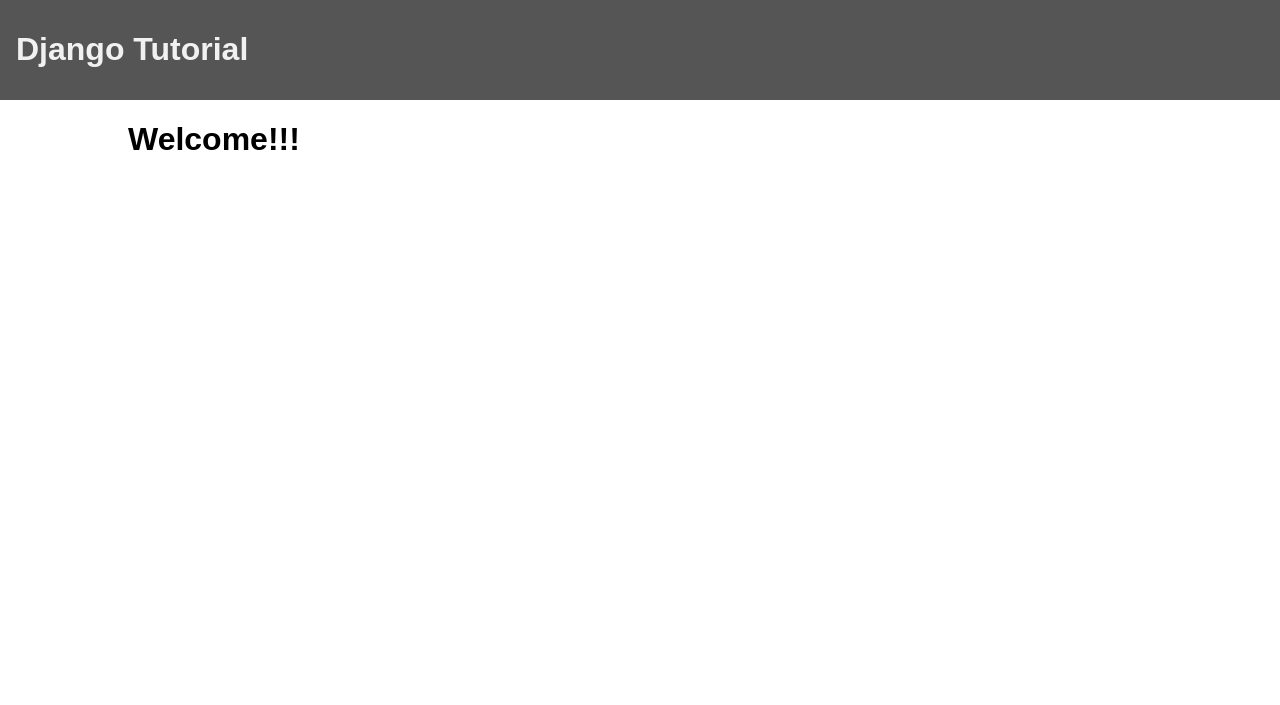
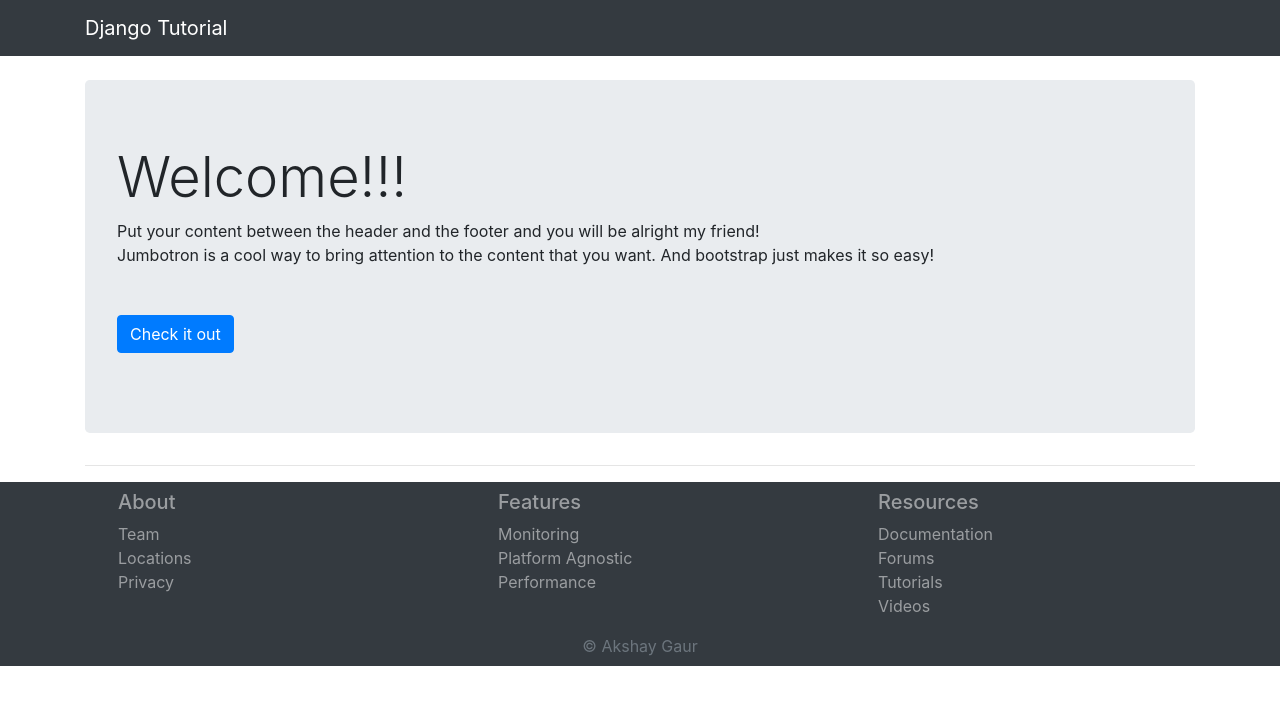
Before and after one commit to gaurakshay/django_tutorial, a Django app: page / in a window 1280 px wide. Shown: the top 705 px of the page. Run offline with Django 3.2, Linux system fonts and the light colour scheme; some libraries are stand-ins or nearby versions.

Commit message:
updated base.html and welcome.html to use bootstrap for styling.

```diff
--- a/tutorial/students/templates/base.html
+++ b/tutorial/students/templates/base.html
@@ -2,40 +2,62 @@
 <html lang="en">
 <head>
     <meta charset="UTF-8">
-    <title>{% block title %}Base HTML {% endblock title %}</title>
-    <style>
-        body {
-            font-family: Arial;
-            margin: 0 0 60px;
-        }
-
-        .header{
-            padding: 10px 16px;
-            background: #555;
-            color: #f1f1f1;
-        }
-
-        {#.footer {#}
-        {#    position: absolute;#}
-        {#    bottom: 0;#}
-        {#    width: 100%;#}
-        {#    height: 60px;#}
-        {#    background: #555;#}
-        {#    color: #f1f1f1;#}
-        {#}#}
-    </style>
+    <meta name="viewport" content="width=device-width, initial-scale=1, shrink-to-fit=no">
+    <title>{% block title %}Base HTML{% endblock title %}</title>
+    <link rel="stylesheet" href="https://stackpath.bootstrapcdn.com/bootstrap/4.1.1/css/bootstrap.min.css">
+{#    <link rel="stylesheet" href="https://stackpath.bootstrapcdn.com/bootswatch/4.1.1/materia/bootstrap.min.css">#}
+    <link rel="stylesheet" href="https://stackpath.bootstrapcdn.com/font-awesome/4.7.0/css/font-awesome.min.css">
 </head>
 <body>
-<header class="header" id="myHeader">
-    <h1>Django Tutorial</h1>
-</header>
-<div style="margin-left: 10%;">
-{% block content %}
-    {# Your content goes here #}
-{% endblock content %}
+<nav class="navbar navbar-expand-sm navbar-dark bg-dark">
+    <div class="container">
+        <a class="navbar-brand" href="#">Django Tutorial</a>
+    </div>
+</nav>
+<div class="container">
+    {% block content %}
+        {# Your content goes here #}
+    {% endblock content %}
+    <hr>
 </div>
-{#<footer class="footer" id="myFooter">#}
-{#    <h3>My Footer</h3>#}
-{#</footer>#}
+<footer class="py-2 bg-dark">
+    <div class="container">
+        <div class="row text-white-50">
+            <div class="col-md px-5">
+                <h5>About</h5>
+                <ul class="list-unstyled">
+                    <li>Team</li>
+                    <li>Locations</li>
+                    <li>Privacy</li>
+                </ul>
+            </div>
+            <div class="col-md px-5">
+                <h5>Features</h5>
+                <ul class="list-unstyled">
+                    <li>Monitoring</li>
+                    <li>Platform Agnostic</li>
+                    <li>Performance</li>
+                </ul>
+            </div>
+            <div class="col-md px-5">
+                <h5>Resources</h5>
+                <ul class="list-unstyled">
+                    <li>Documentation</li>
+                    <li>Forums</li>
+                    <li>Tutorials</li>
+                    <li>Videos</li>
+                </ul>
+            </div>
+            <div class="w-100"></div>
+            <div class="col-md text-muted text-center">
+                &copy; Akshay Gaur
+            </div>
+        </div>
+    </div>
+</footer>
+
+<script src="https://ajax.googleapis.com/ajax/libs/jquery/3.3.1/jquery.min.js"></script>
+<script src="https://unpkg.com/popper.js/dist/umd/popper.min.js"></script>
+<script src="https://stackpath.bootstrapcdn.com/bootstrap/4.1.1/js/bootstrap.min.js"></script>
 </body>
 </html>
--- a/tutorial/students/templates/welcome.html
+++ b/tutorial/students/templates/welcome.html
@@ -1,15 +1,17 @@
 {% extends 'base.html' %}
 
 {% block title %} Welcome! {% endblock title %}
-{#<!doctype html>#}
-{#<html lang="en">#}
-{#<head>#}
-{#    <meta charset="UTF-8">#}
-{#    <title>Hi</title>#}
-{#</head>#}
-{#<body>#}
 {% block content %}
-    <h1>Welcome!!!</h1>
+    <div class="jumbotron mt-4">
+        <h1 class="display-4">Welcome!!!</h1>
+        <p>
+            Put your content between the header and the footer and you will be alright my friend! <br>
+            Jumbotron is a cool way to bring attention to the content that you want. And bootstrap just makes it so
+            easy!
+        </p>
+        <p class="mt-5">
+            <a class="btn btn-primary" href="#" role="button">Check it out</a>
+        </p>
+    </div>
+
 {% endblock content %}
-{#</body>#}
-{#</html>#}
```
